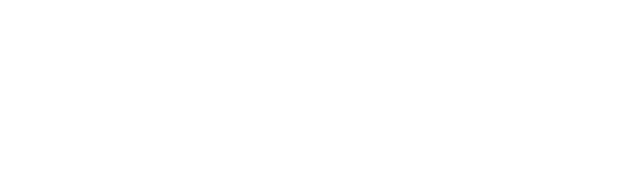
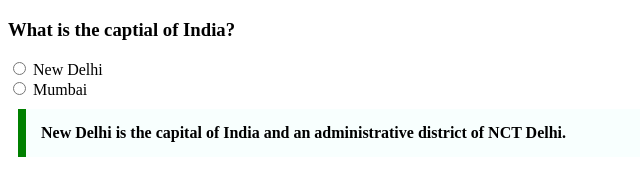
Before and after one commit to acciojob/trivia-satyamgupta09, a website: page main.html in a window 1280 px wide. Shown: the whole page, without its empty margins (0-640 px from the left). Drawn offline with Linux system fonts and the light colour scheme.

Commit message:
created a submission

```diff
--- a/main.html
+++ b/main.html
@@ -4,10 +4,30 @@
 
 <head>
 	<link rel="stylesheet" href="styles.css">
+	<style>
+		blockquote {
+            max-width: 600px;
+            margin: 10px;
+            padding: 15px;
+            border-left: 8px solid green;
+            background-color: #f8fffe;
+            font-weight: bold;
+        }
+	</style>
 </head>
 
 <body>
 	<!-- the entire body must be written by student -->
+	<h3>What is the captial of India?</h3>
+	<input type="radio">
+	<label>New Delhi</label><br/>
+
+	<input type="radio">
+	<label>Mumbai</label>
+
+	<blockquote cite="https://en.wikipedia.org/wiki/New_Delhi">
+		New Delhi is the capital of India and an administrative district of NCT Delhi.
+	</blockquote>
     <script type="text/javascript" src="./script.js">
 </script>
 
```
